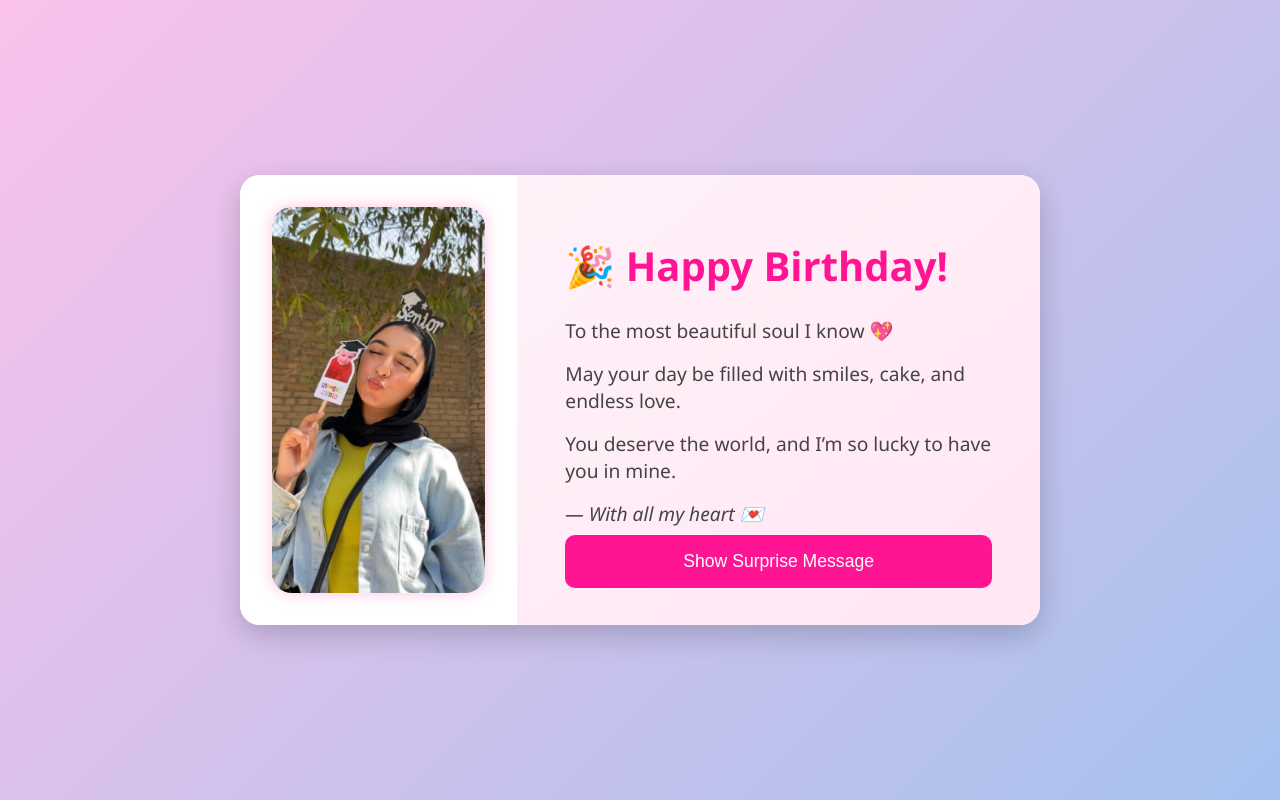
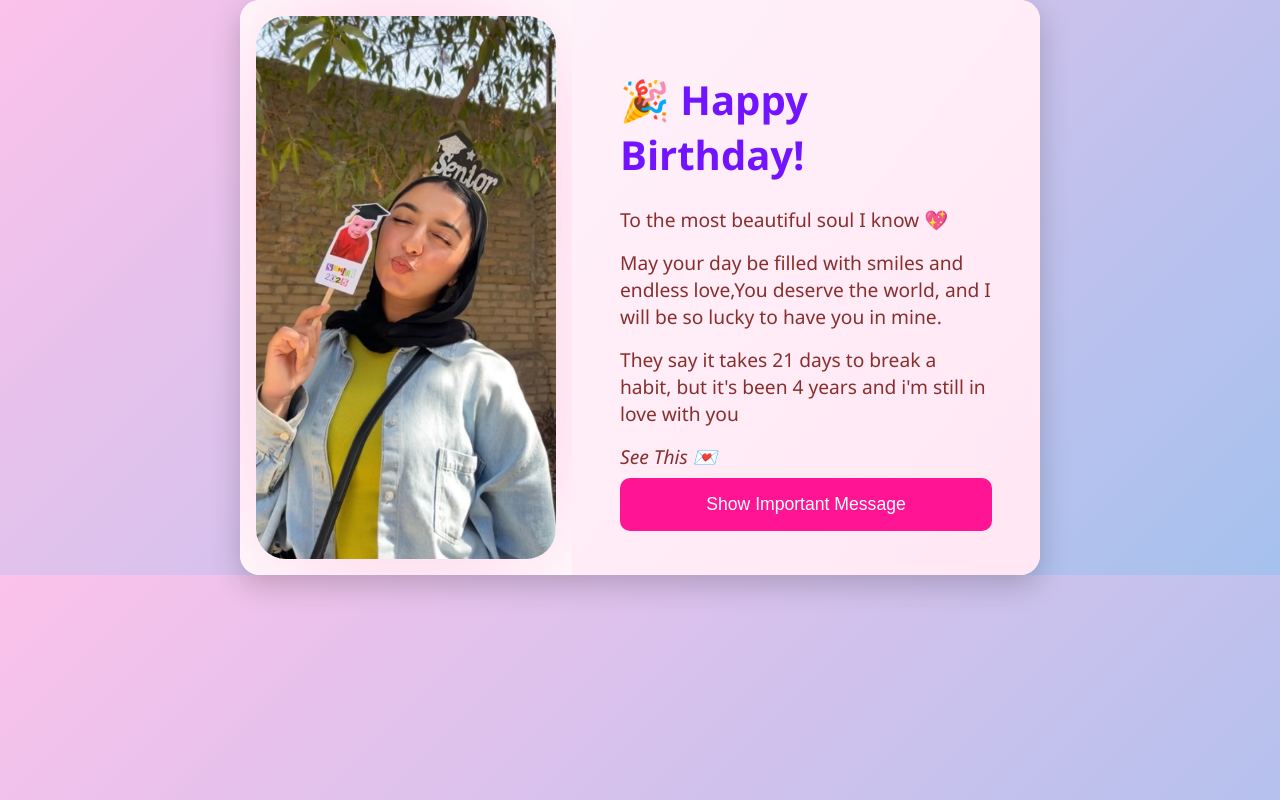
Before and after one commit to mahmoudabdellah1/Birthday-Page, a plain HTML site: page index.html in a window 1280 px wide. Drawn offline with Linux system fonts and the light colour scheme.

Commit message:
Update index.html

```diff
--- a/index.html
+++ b/index.html
@@ -33,7 +33,7 @@
         margin: 0;
         font-family: "Segoe UI", sans-serif;
         background: linear-gradient(135deg, #fbc2eb, #a6c1ee);
-        height: 100vh;
+        /* height: 1000px; */
         display: flex;
         align-items: center;
         justify-content: center;
@@ -56,15 +56,15 @@
         display: flex;
         align-items: center;
         justify-content: center;
-        padding: 2rem;
+        padding: 1rem;
       }
 
       .photo-section img {
-        width: 100%;
-        max-width: 250px;
-        height: auto;
-        border-radius: 20px;
-        box-shadow: 0 0 15px rgba(255, 105, 180, 0.4);
+        width: 300px;
+        /* max-width: 250px; */
+        height: 100%;
+        border-radius: 30px;
+        box-shadow: 0 0 150px rgba(255, 105, 180, 0.4);
       }
 
       .message-section {
@@ -78,13 +78,13 @@
 
       .message-section h1 {
         font-size: 2.5rem;
-        color: #ff1493;
+        color: #7214ff;
         margin-bottom: 1rem;
       }
 
       .message-section p {
         font-size: 1.2rem;
-        color: #444;
+        color: #892e2e;
         margin: 0.5rem 0;
       }
 
@@ -96,7 +96,7 @@
 
       .surprise-message {
         display: none;
-        background-color: #ff1493;
+        background-color: #a73b75;
         color: white;
         padding: 1rem;
         border-radius: 10px;
@@ -117,7 +117,7 @@
       }
 
       .show-surprise:hover {
-        background-color: #ff66b3;
+        background-color: #000000;
       }
 
       @keyframes fadeIn {
@@ -152,19 +152,37 @@
       <div class="message-section">
         <h1>🎉 Happy Birthday!</h1>
         <p>To the most beautiful soul I know 💖</p>
-        <p>May your day be filled with smiles, cake, and endless love.</p>
-        <p>You deserve the world, and I’m so lucky to have you in mine.</p>
-        <p class="from">— With all my heart 💌</p>
+        <p>
+          May your day be filled with smiles and endless love,You deserve the
+          world, and I will be so lucky to have you in mine.
+        </p>
+        <p>
+          They say it takes 21 days to break a habit, but it's been 4 years and
+          i'm still in love with you
+        </p>
+        <p class="from">See This 💌</p>
 
         <!-- Surprise Button -->
         <button class="show-surprise" onclick="revealMessage()">
-          Show Surprise Message
+          Show Important Message
         </button>
 
         <!-- Surprise Message -->
         <div class="surprise-message" id="surpriseMessage">
-          Surprise! 🎁 You are loved beyond words. Wishing you all the happiness
-          in the world!
+          بنقعد بالسنة الكاملة مش بنتكلم وبقعد اقول هنساكي ومش عارف انسى ..انا
+          لسه بحبك ومش شايف غيرك لو انتي خايفة من حاجه معينة ف انا خايف من حجات
+          كتير خايف مكونش زي ما انتي عايزة.. لو انتي خايفة من أننا قرايب ف احنا
+          قرايب من بعيد اصلا ولو خايفة من مشاكل القرايب فأحنا ناضجين كفاية أننا
+          نخلي كل حاجه بينا اي حاجه انتي خايفة منها ممكن تتحل بالكلام انتي كنتي
+          قولتيلي قبل كده ان هييجي يوم وتحكيلي كل اللي جواكي بس انتي مش قادرة
+          تتكلمي اتمنى اليوم ده ييجي وتتكلمي معايا وتطلعي اللي جواكي ..كنتي
+          قولتيلي قبل كده بردو انك خايفة ازهق منك معرفش قولتي الكلام ده بناءً
+          على اي بس اي شخص بيبقى عنده عيوب والتاني لازم يتقبلها وانا استحالة
+          ازهق منك انا بحبك لو انتي خايفة عشان شايفاني كأخ فجربي تغيري نظرتك ليا
+          وادينا فرصة نتكلم اكتر لو انتي قليلة الكلام فأنا كمان مش بتكلم ولا
+          بفتح مواضيع اصلا ولا بحب الكلام الكتير بس بحب نبقى جمب بعض وقريبين من
+          بعض انا عايز نبني مستقبلنا مع بعض جربي وصدقيني مش هتندمي
+          <div style="color: #000000">No Vision..No Success</div>
         </div>
       </div>
     </div>
```
